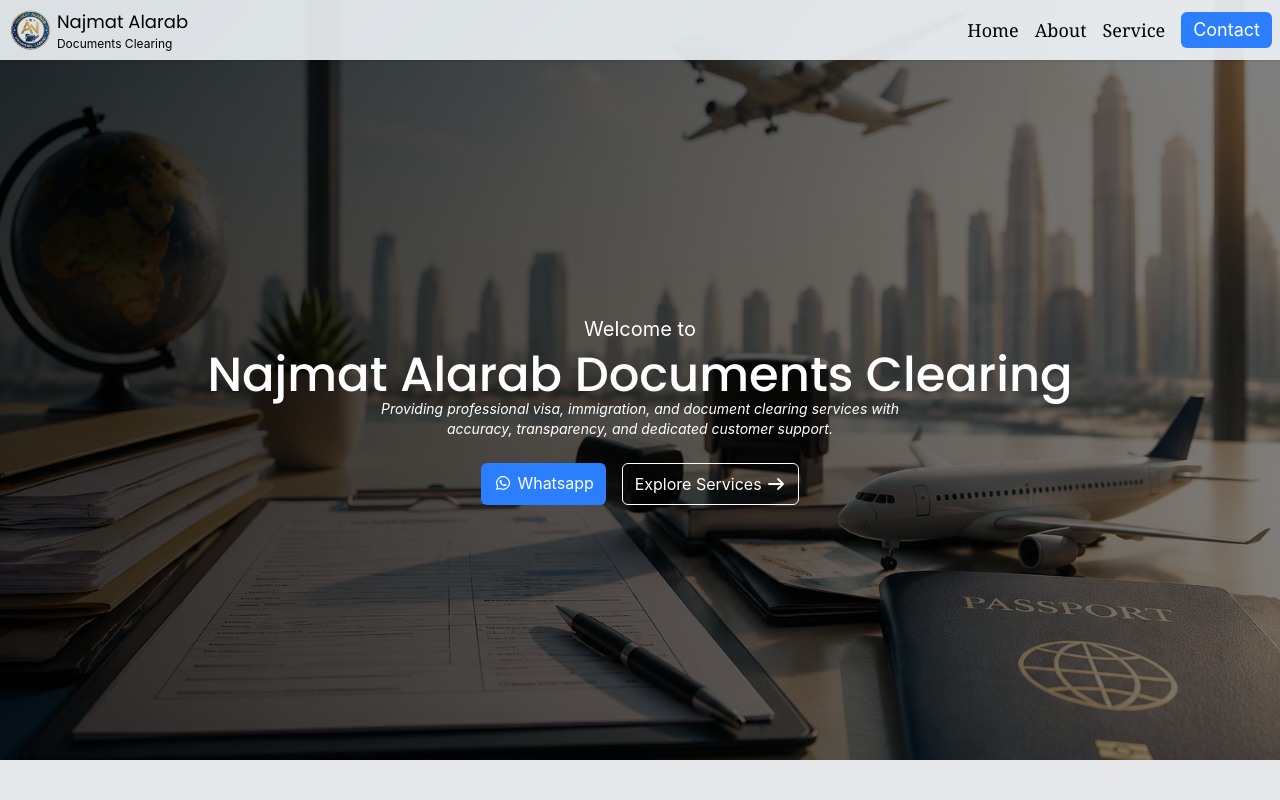
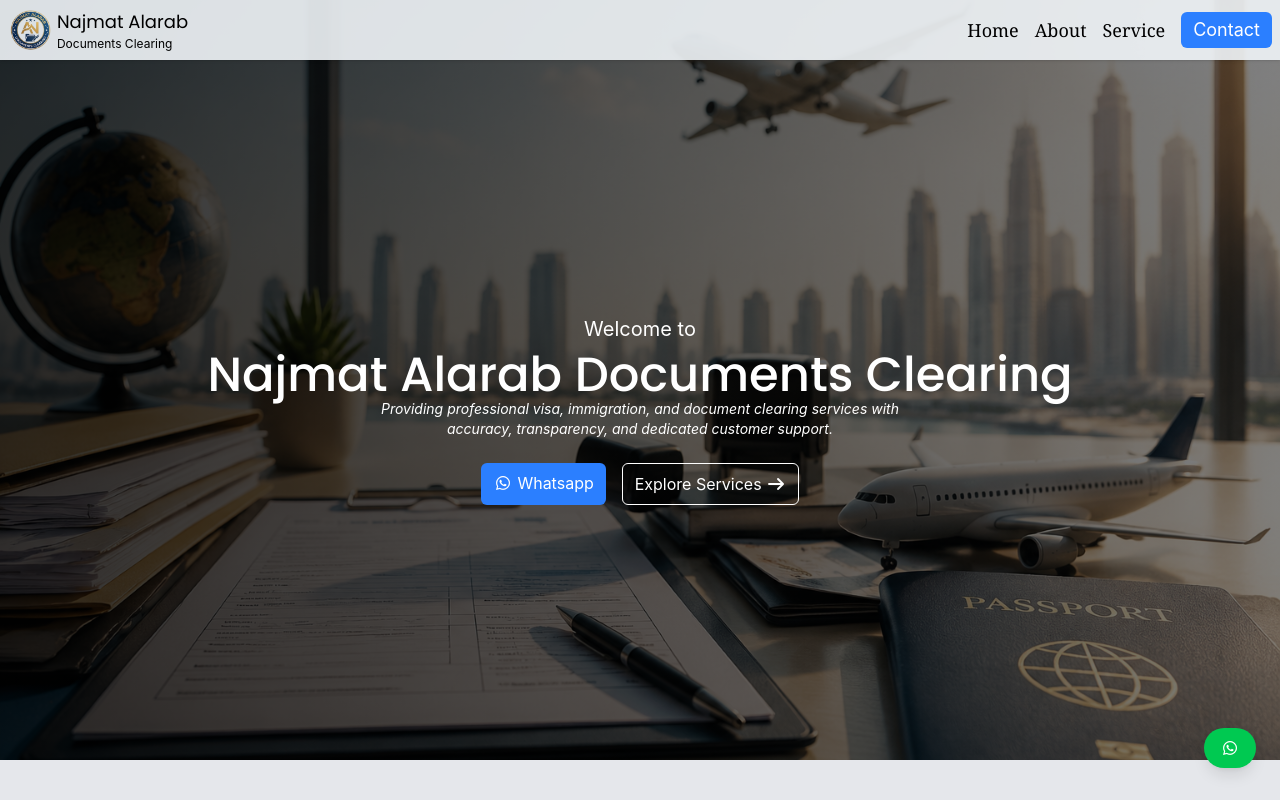
Before and after one commit to RomanAli2/Najmat_Alarab_WEBSITE, a React (Vite) app: page / in a window 1280 px wide. Shown: the top 800 px of the page. Built offline with nearby package versions, Linux system fonts and the light colour scheme.

Commit message:
Add WhatsApp button component and update contact details; modify Footer and Service sections

```diff
--- a/src/App.jsx
+++ b/src/App.jsx
@@ -7,6 +7,7 @@
 import HeroSection from './components/heroSection'
 import ScrollToTop from './components/ScrollToTop'
 import ServiceSection from './components/serviceSection'
+import WhatsappBtn from './components/whatsappBtn'
 function App() {
   return (
     <>
@@ -15,6 +16,7 @@
     <ServiceSection/>
     <AboutSection/>
     <ScrollToTop/>
+    <WhatsappBtn/>
     <BlogSection/>
       <ContctSection/>
       <FooterSection/>
--- a/src/components/FooterSection.jsx
+++ b/src/components/FooterSection.jsx
@@ -26,7 +26,7 @@
         <div>
           <h2 className="text-lg font-semibold mb-3">Contact</h2>
           <ul className="space-y-2 text-gray-300">
-            <li className="hover:text-white transition">📞 +971 545059455</li>
+            <li className="hover:text-white transition">📞 +971 545049455</li>
             <li className="hover:text-white transition">📧 sajidhussain4741@gmail.com</li>
             <li className="hover:text-white transition">
               📍 United Arab Emirates, Deira Dubai Al Baraha
@@ -36,11 +36,20 @@
 
         {/* Services */}
         <div>
-          <h2 className="text-lg font-semibold mb-3">Services</h2>
+          <h2 className="text-lg font-semibold mb-3">New Business Setup</h2>
           <ul className="space-y-2 text-gray-300">
             <li>✔ New Business Setup</li>
             <li>✔ 2 Years Freelance Visa</li>
             <li>✔ Same & Change Location Payment Voucher Available</li>
+          </ul>
+        </div>
+        {/* why choose us */}
+        <div>
+          <h2 className="text-lg font-semibold mb-3">Why Choose Us</h2>
+          <ul className="space-y-2 text-gray-300">
+            <li>✔ Experienced and Professional Team</li>
+            <li>✔ Fast and Efficient Service</li>
+            <li>✔ Competitive Pricing</li>
           </ul>
         </div>
 
--- a/src/components/ScrollToTop.jsx
+++ b/src/components/ScrollToTop.jsx
@@ -27,8 +27,8 @@
   return (
     <button
       onClick={goTop}
-      className="fixed bottom-6
-      right-6 bg-blue-500 text-white px-3 py-2 rounded-full shadow-lg
+      className="fixed bottom-8
+      left-6 bg-blue-500 text-white px-3 py-2 rounded-full shadow-lg
       hover:bg-blue-600 transition-all cursor-pointer"
     >
       ↑ Top
--- a/src/components/contactSection.jsx
+++ b/src/components/contactSection.jsx
@@ -12,7 +12,7 @@
           <div className="flex items-center gap-2">
             <i className="fa-brands fa-whatsapp text-green-500"></i>
             <span>
-              <strong>Phone:</strong> +971 545059455
+              <strong>Phone:</strong> +971 545049455
             </span>
           </div>
 
--- a/src/components/headerSection.jsx
+++ b/src/components/headerSection.jsx
@@ -116,7 +116,7 @@
       <div className="flex flex-col gap-3 mt-4">
 
         <a
-          href="https://wa.me/971545059455"
+         href="https://wa.me/971545049455"
           target="_blank"
           rel="noopener noreferrer"
           className="bg-blue-500 text-white px-3 py-2 rounded-md hover:bg-blue-600 text-center"
--- a/src/components/heroSection.jsx
+++ b/src/components/heroSection.jsx
@@ -26,7 +26,7 @@
     </span>
     <span className="flex gap-4 flex-wrap justify-center mt-6">
       <a
-          href="https://wa.me/971545059455"
+         href="https://wa.me/971545049455"
           target="_blank"
           rel="noopener noreferrer"
           className="bg-blue-500 text-white px-3 py-2 rounded-md hover:bg-blue-600 text-center"
--- a/src/components/serviceSection.jsx
+++ b/src/components/serviceSection.jsx
@@ -85,7 +85,7 @@
          className=" bg-white ">
         <div data-aos="fade-down" className='flex flex-col justify-center mt-3'>
         <span className="text-center">
-            <p className="text-blue-500 poppins-extralight text-md">Our service</p>
+
             <h1 className="text-xl poppins-extralight2 md:text-2xl">Our Best Service</h1>
         </span><br/>
         <div className=" grid grid-cols-1 md:grid-cols-3 gap-4">
--- /dev/null
+++ b/src/components/whatsappBtn.jsx
@@ -0,0 +1,16 @@
+
+function WhatsappBtn() {
+  return (
+    <a
+       href="https://wa.me/971545049455"
+      target="_blank"
+      rel="noopener noreferrer"
+      className="fixed bottom-8 right-6 bg-green-500
+       text-white px-4 py-2 rounded-full shadow-lg hover:bg-green-600 transition-all cursor-pointer"
+    >
+      <i className="fa-brands fa-whatsapp"></i>
+    </a>
+  );
+}
+
+export default WhatsappBtn;
```
